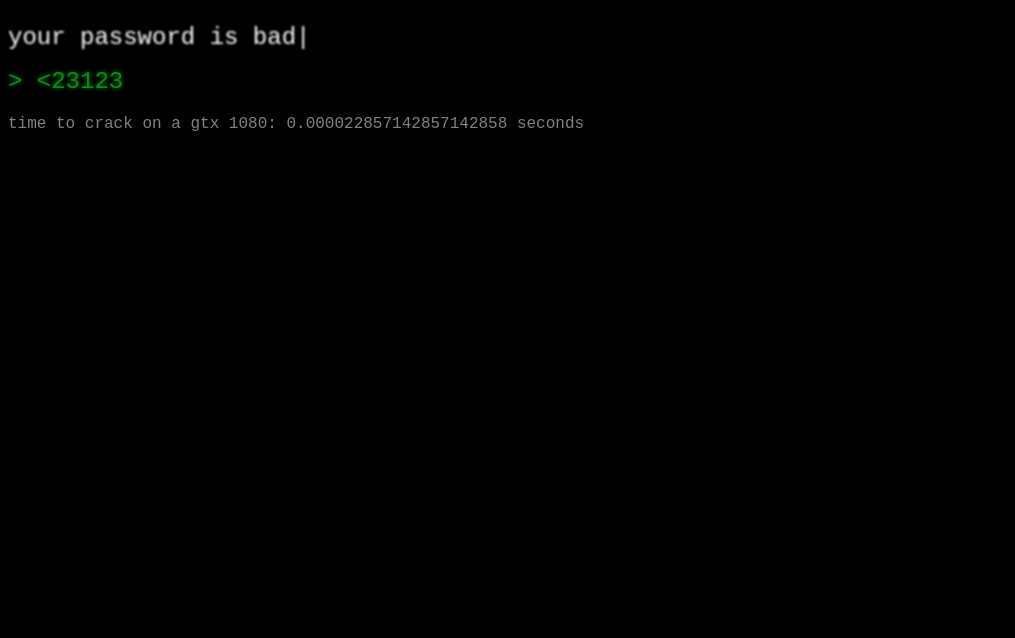
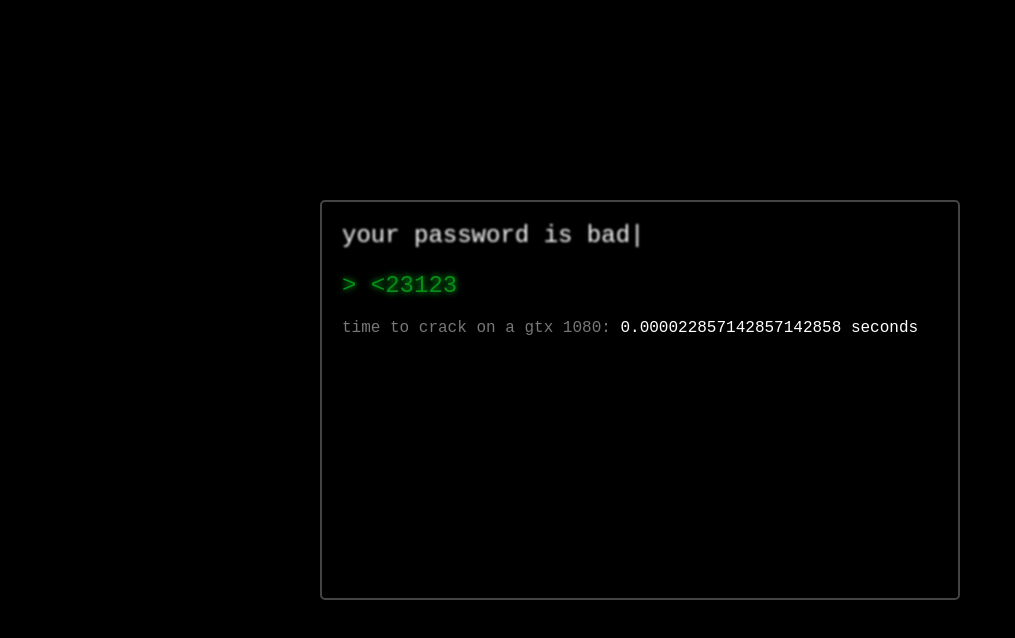
Before and after one commit to agohorel/bad-pass, a plain HTML site: page index.html in a window 1280 px wide. Shown: the whole page, without its empty margins (0-1015 px from the left). Drawn offline with Linux system fonts and the light colour scheme.

Commit message:
styling changes & renamed css classes/ids

```diff
--- a/app.js
+++ b/app.js
@@ -1,12 +1,12 @@
 var randomChars = ['!', '@', '#', '$', '%', '&', '*', '+', '=', '/', '<', '>', '~', '*', '-', '_', '^', '.', '?', '(', ')', '[', ']', '{', '}'];
-var p = document.querySelectorAll('.display');
+var p = document.querySelectorAll('.password');
 var selectedRandomChar, index = 0, i = 0, keyspace, complexityScore;
 // approximate GTX 1080 MD5 hashrate
 var hashrate = 43750000000;
 var cursor = document.getElementById('blink');
 var cursorstyle = window.getComputedStyle(cursor);
 var cursorCol;
-var crackTimeDisplay = document.getElementById('cracktime');
+var crackTimeDisplay = document.getElementById('crack-time');
 
 String.prototype.replaceAt = function(index, char) {
 	var a = this.split("");
--- a/index.html
+++ b/index.html
@@ -11,11 +11,13 @@
 </head>
 <body>
 
-<div id="container">
-	<p id="title">your password is bad<span id="blink">|</span> </p>
-	<p class="display"></p>
-	<p class="display" id="overlay"></p>
-	<p id="crackHeader">time to crack on a gtx 1080: <span id="cracktime">a</span> </p>
+<div class="container">
+	<div id="screen">
+		<p id="title">your password is bad<span id="blink">|</span> </p>
+		<p class="password"></p>
+		<p class="password" id="password-overlay"></p>
+		<p id="crack-header">time to crack on a gtx 1080: <span id="crack-time"></span> </p>
+	</div>
 </div>
 
 <script type="text/javascript" src="passwords.js"></script>
--- a/main.css
+++ b/main.css
@@ -1,47 +1,65 @@
+* {
+	margin: 0;
+	padding: 0;
+	box-sizing: border-box;
+}
+
 body {
 	background-color: black;
 	font-family: monospace;
 }
 
-#container {
-	height: 50px;
-	position: relative;
-	margin: 0;
+.container {
+	display: flex;
+	justify-content: center;
+	align-items: center;
 }
 
-.display {
+#screen {
+	position: relative;
+	width: 50vw;
+	height: 50vh;
+	border: 2px solid #444;
+	border-radius: 5px;
+	margin-top: 25vh;
+	padding: 20px;
+}
+
+#title {
+	position: relative;
+	font-size: 24px;
+	color: #fff;
+	filter: blur(1px);
+}
+
+.password {
 	position: absolute;
 	height: 50px;
 	z-index: 1;
-	top: 0;
-	left: 0;
-	color: #078c18;
+	top: 50px;
+	left: 20px;
+	color: #07c41f;
 	font-size: 24px;
-	filter: blur(2px);
+	filter: blur(3px);
 	padding-top: 20px;
 }
 
-#overlay {
+#password-overlay {
+	color: #078c18;
 	position: absolute;
 	height: 50px;
 	z-index: 2;
-	top: 0;
-	left: 0;
+	top: 50px;
+	left: 20px;
 	filter: blur(0px);
 }
 
-#title {
-	font-size: 24px;
-	color: white;
-	top: 0;
-	left: 0;
-	filter: blur(1px);
-	transition: .1s;
+#crack-header {
+	font-size: 16px;
+	color: #777;
+	padding-top: 70px;
 }
 
-#crackHeader {
-	font-size: 16px;
-	color: grey;
-	position: absolute;
-	top: 75px;
+#crack-time {
+	color: #fff;
 }
```
